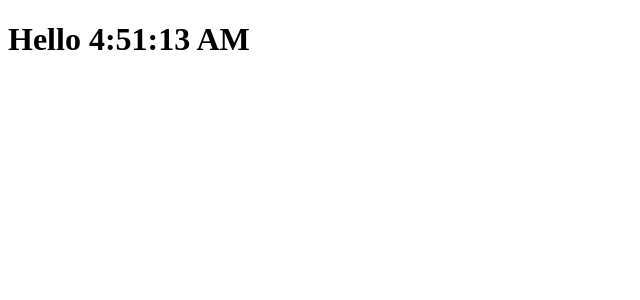
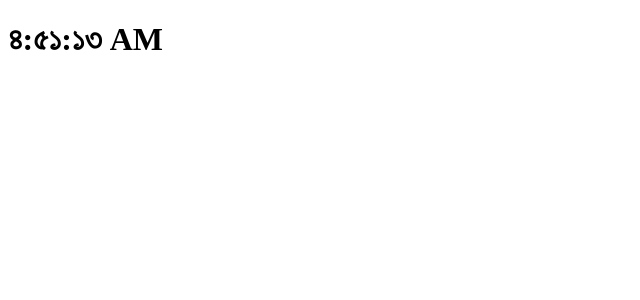
Before and after one commit to MusfiqurRahmanShahed/MYREACT, a React (Create React App) app: page / in a window 1280 px wide. Shown: the top 300 px of the page, without its empty margins (0-640 px from the left). Built offline with nearby package versions, Linux system fonts and the light colour scheme.

Commit message:
State & Lifecycle of react

```diff
--- /dev/null
+++ b/src/App.js
@@ -0,0 +1,9 @@
+import Clock from "./Components/Clock";
+
+function App() {
+  return (
+    <div><Clock local = "bn-BD"> </Clock> </div>
+  );
+}
+
+export default App;
--- /dev/null
+++ b/src/Components/Clock.js
@@ -0,0 +1,39 @@
+import React from 'react';
+import ReactDOM from 'react-dom/client';
+class Clock extends React.Component {
+  // constructor(props){
+  //   super(props);
+  //   this.state = {date: new Date()};
+  // }
+
+  state = {
+    date: new Date()
+  };
+
+
+  componentDidMount(){
+    this.clockTimer = setInterval(() => this.tick(), 1000);
+  }
+
+  componentWillUnmount(){
+    clearInterval(this.clockTimer);
+  }
+
+  tick(){
+    this.setState({date: new Date()});
+  }
+
+  render(){
+    return (
+      <h1 className="heading">
+        <span className="text">{this.state.date.toLocaleTimeString(this.props.local)}</span>
+      </h1>
+    );
+  }
+
+}
+//const clock = new Clock();
+
+ReactDOM.createRoot(document.getElementById('root')).render(<Clock local="bn-BD"/>);
+
+export default Clock;
--- a/src/index.js
+++ b/src/index.js
@@ -1,25 +1,54 @@
-import ReactDOM from "react-dom/client";
-// import App from "./app";
-// import reportWebVitals from "./reportWebVitals";
-// const root = ReactDOM.createRoot(document.getElementById('root'));
-// root.render(
-//   <React.StrictMode>
-//     <App />
-//   </React.StrictMode>
-// );
+import React from "react";
+import ReactDOM from 'react-dom/client';
+import App from "./App";
+import reportWebVitals from "./reportWebVitals";
+const root = ReactDOM.createRoot(document.getElementById('root'));
+root.render(
+  <React.StrictMode>
+    <App/>
+  </React.StrictMode>
+);
 
-// // If you want to start measuring performance in your app, pass a function
-// // to log results (for example: reportWebVitals(console.log))
-// // or send to an analytics endpoint. Learn more: https://bit.ly/CRA-vitals
-// reportWebVitals();
+// If you want to start measuring performance in your app, pass a function
+// to log results (for example: reportWebVitals(console.log))
+// or send to an analytics endpoint. Learn more: https://bit.ly/CRA-vitals
+reportWebVitals();
 
 //const element = React.createElement( 'h1', null, 'Hello , World!');
-setInterval(() => {
-  const element = (
-    <h1>
-      <span>Hello {new Date().toLocaleTimeString()}</span>
-    </h1>
-  );
-  const root = ReactDOM.createRoot(document.getElementById('root'));
-  root.render(element);
-}, 1000);
+// setInterval(() => {
+//   const element = (
+//     <h1>
+//       <span>Hello {new Date().toLocaleTimeString()}</span>
+//     </h1>
+//   );
+//   const root = ReactDOM.createRoot(document.getElementById('root'));
+//   root.render(element);
+// }, 1000);
+
+
+//import ReactDOM from 'react-dom';
+//  import ReactDOM from 'react-dom/client';
+// function Clock({locale}){
+//   return (
+//     <h1 className="heading"              >
+//       <span className="text">{new Date().toLocaleTimeString(locale)}</span>
+//     </h1>
+//   );
+// }
+
+
+// const element = (
+//   <h1>
+//     <span>Hello {new Date().toLocaleTimeString()}</span>
+//   </h1>
+// );
+//ReactDOM.render(Clock(), document.getElementById('root'));
+
+
+// const root = ReactDOM.createRoot(document.getElementById('root'));
+// root.render(element);
+
+
+
+// const root = ReactDOM.createRoot(document.getElementById('root'));
+// root.render(clock.print());
```
Also changed, not shown: src/app.js (deleted, +0 -7 lines).
